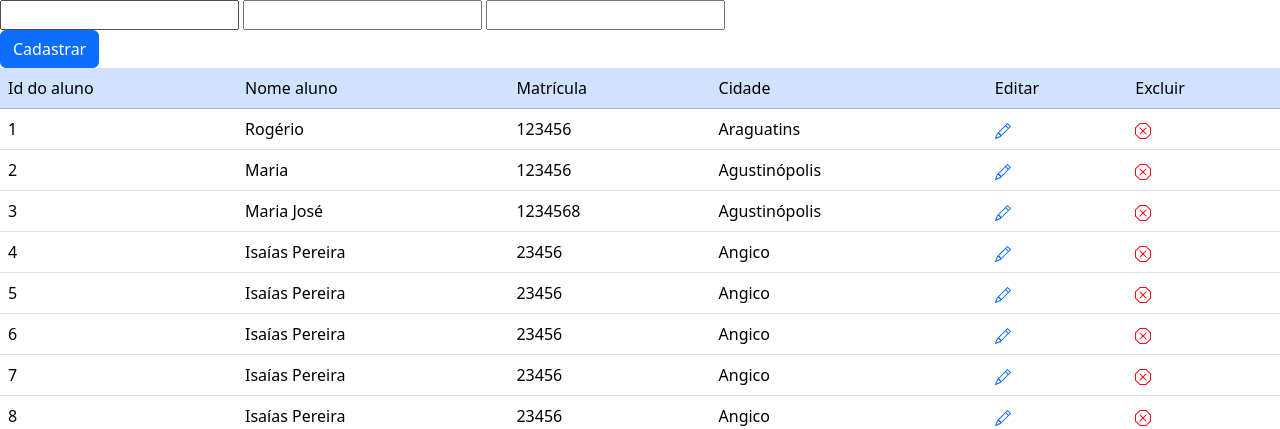
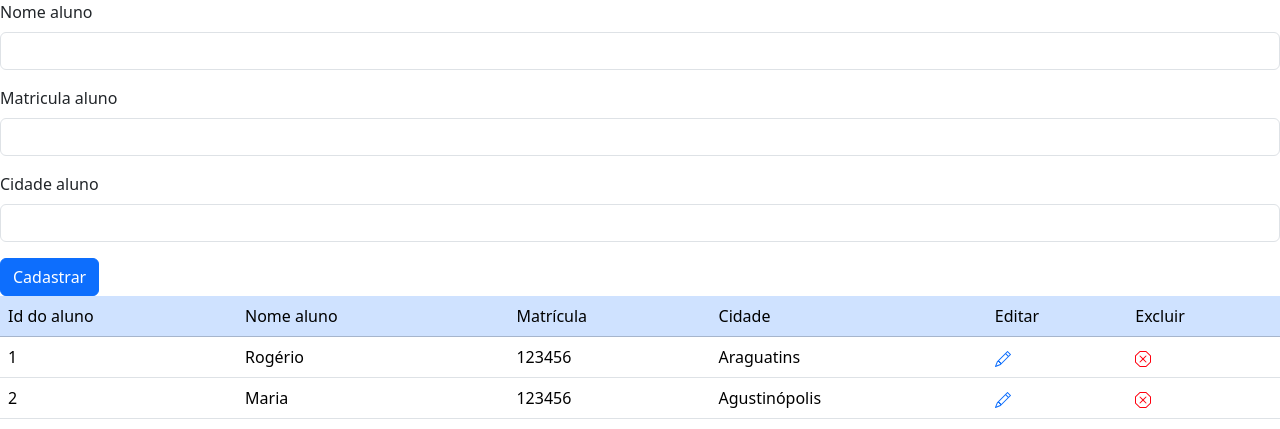
Before and after one commit to rogeriopsdev/presente, a Django app: page /cad_aluno/ in a window 1280 px wide. Shown: the top 429 px of the page. Run offline with Django 5.2, Linux system fonts and the light colour scheme; data comes from the database, SQL or seed files in the repository; some libraries are stand-ins or nearby versions.

Commit message:
versão 2.1

```diff
--- a/presente/settings.py
+++ b/presente/settings.py
@@ -38,8 +38,10 @@ INSTALLED_APPS = [
     'django.contrib.messages',
     'django.contrib.staticfiles',
     'presenteApp',
+    "crispy_forms",
+    "crispy_bootstrap5",
 
-    "crispy_bootstrap5",
+
 ]
 CRISPY_ALLOWED_TEMPLATE_PACKS = "bootstrap5"
 
--- a/presenteApp/templates/presente/cad_aluno.html
+++ b/presenteApp/templates/presente/cad_aluno.html
@@ -9,11 +9,11 @@
 
 <form method="POST" enctype="multipart/form-data">
     {% csrf_token %}
-
+    {% load crispy_forms_tags %}
     <div class="">
-    {{ form.nome_aluno}}
-    {{ form.matricula_aluno }}
-    {{ form.cidade_aluno }}
+    {{ form.nome_aluno |as_crispy_field}}
+    {{ form.matricula_aluno|as_crispy_field }}
+    {{ form.cidade_aluno|as_crispy_field }}
         </div>
     <input type="submit" value="Cadastrar" class='btn btn-primary'>
 </form>
```
